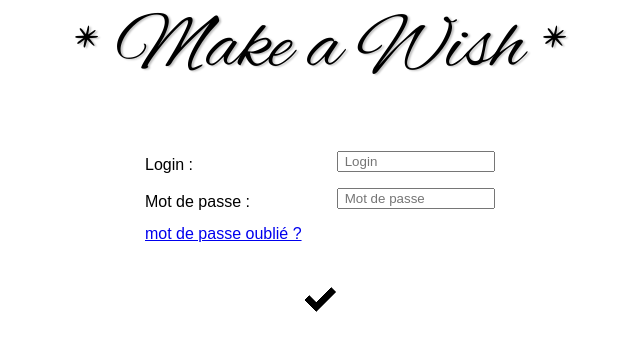
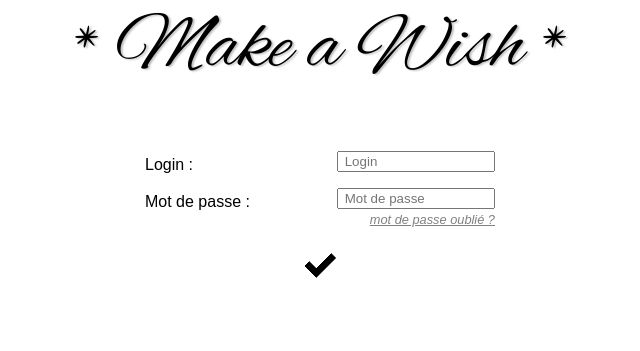
Before and after one commit to MakeAWish/mawDevs, a PHP site: page / in a window 1280 px wide. Shown: the part 155-506 px from the top of the page, without its empty margins (320-960 px from the left). Run offline with PHP 8.4, Linux system fonts and the light colour scheme.

Commit message:
Reset password intégration HTML et modal

```diff
--- a/php/wish/content/login.php
+++ b/php/wish/content/login.php
@@ -1,8 +1,19 @@
+<script type="text/javascript">
+
+$(window).load(function(){
+    $(document).on("click", "a.forgot", function (e) {
+        e.preventDefault();
+        modal.open({url:"/?page=reset_password&zajax=modal"});
+    });
+});
+</script>
+
+
 <form method="post">
     <section class="typein">
         <p class="typein"><label for="username">Login :</label><input id="username" type="text" placeholder=" Login" name="username"/></p>
-        <p class="typein"><label for="password">Mot de passe :</label><input id="password" type="password" placeholder=" Mot de passe"  name="password"/></p>
-        <p class="forgot"><a href="/?page=reset" class="reset-password">mot de passe oublié ?</a></p>
+        <p class="typein"><label for="password">Mot de passe :</label><input id="password" type="password" placeholder=" Mot de passe"  name="password"/>
+        <a class="forgot" href="/?page=reset" class="reset-password">mot de passe oublié ?</a></p>
     </section>
 
     <section class="submit_1">
--- a/php/wish/header/reset.php
+++ /dev/null
@@ -1 +0,0 @@
-<header class="login">* Make a Wish *</header>
--- a/php/wish/style/style.css
+++ b/php/wish/style/style.css
@@ -209,6 +209,15 @@ span.typein {
 
 select {
     width: 154px;
+}
+
+a.forgot {
+    display: block;
+    float: right;
+    font-size: 0.8em;
+    color: grey;
+    font-style: italic;
+    margin-top: 3px;
 }
 
 /*********************************************************************************************************************/
```
Also changed, not shown: php/wish/modal/reset_password.php (renamed from php/wish/content/reset.php, +1 -8 lines).
